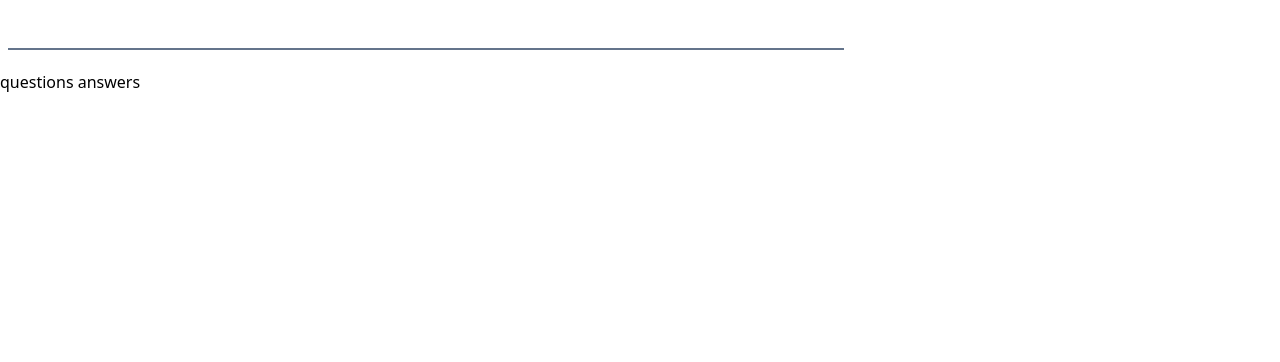
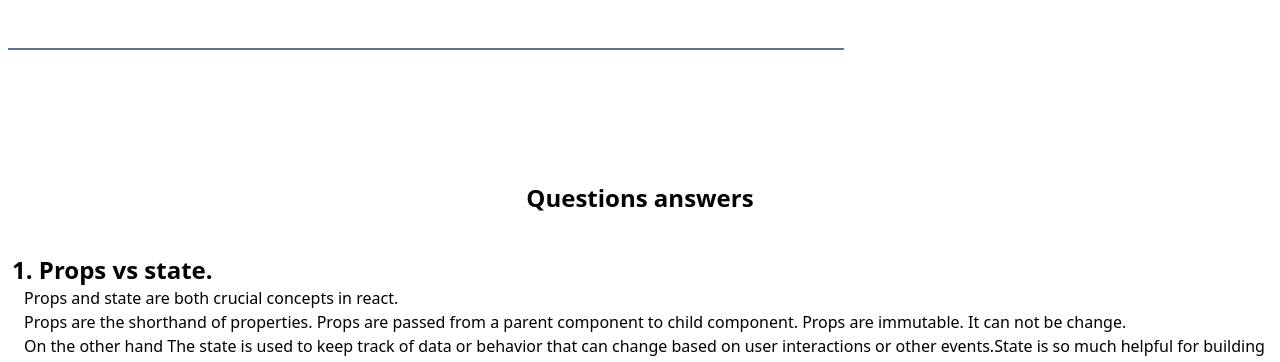
Before and after one commit to abirm09/knowledge-cafe, a React (Vite) app: page / in a window 1280 px wide. Shown: the part 3740-4102 px from the top of the page. Before the commit the page ends 3834 px from the top, so only its background shows below. Built offline with nearby package versions, Linux system fonts and the light colour scheme.

Commit message:
added dynamic question answers section

```diff
--- /dev/null
+++ b/public/question.json
@@ -0,0 +1,6 @@
+[
+  {
+    "question": "Props vs state.",
+    "answer": "Props and state are both crucial concepts in react.;Props are the shorthand of properties. Props are passed from a parent component to child component. Props are immutable. It can not be change.; On the other hand The state is used to keep track of data or behavior that can change based on user interactions or other events.State is so much helpful for building dynamic  ui."
+  }
+]
--- a/src/Components/DisplayBlog/DisplayBlog.jsx
+++ b/src/Components/DisplayBlog/DisplayBlog.jsx
@@ -40,6 +40,7 @@ const DisplayBlog = ({ blogContent, markAsReadHandler, bookMarkHandler }) => {
             <button
               onClick={() => bookMarkHandler(id, blogTitle)}
               className="p-5 active:scale-90 hover:bg-red-100 rounded-lg transition-all text-xl"
+              title="BookMark"
             >
               <FontAwesomeIcon icon={faBookmark} />
             </button>
--- a/src/Components/QuestionAns/QuestionAns.jsx
+++ b/src/Components/QuestionAns/QuestionAns.jsx
@@ -1,7 +1,35 @@
-import React from "react";
+import React, { useEffect, useState } from "react";
 
 const QuestionAns = () => {
-  return <div>questions answers</div>;
+  const [answers, setAnswers] = useState([]);
+  useEffect(() => {
+    fetch("question.json")
+      .then(res => res.json())
+      .then(data => setAnswers(data));
+  }, []);
+  return (
+    <div className="container mx-auto px-2 mt-28">
+      <h2 className="text-center font-semibold text-2xl mb-10">
+        Questions answers
+      </h2>
+      <div>
+        {answers.map((answer, index) => {
+          return (
+            <div className="ml-1" key={index}>
+              <h2 className="font-bold text-2xl">
+                {index + 1}. {answer.question}
+              </h2>
+              <div className="ml-3">
+                {answer.answer.split(";").map((data, index) => (
+                  <p key={index}>{data}</p>
+                ))}
+              </div>
+            </div>
+          );
+        })}
+      </div>
+    </div>
+  );
 };
 
 export default QuestionAns;
```
